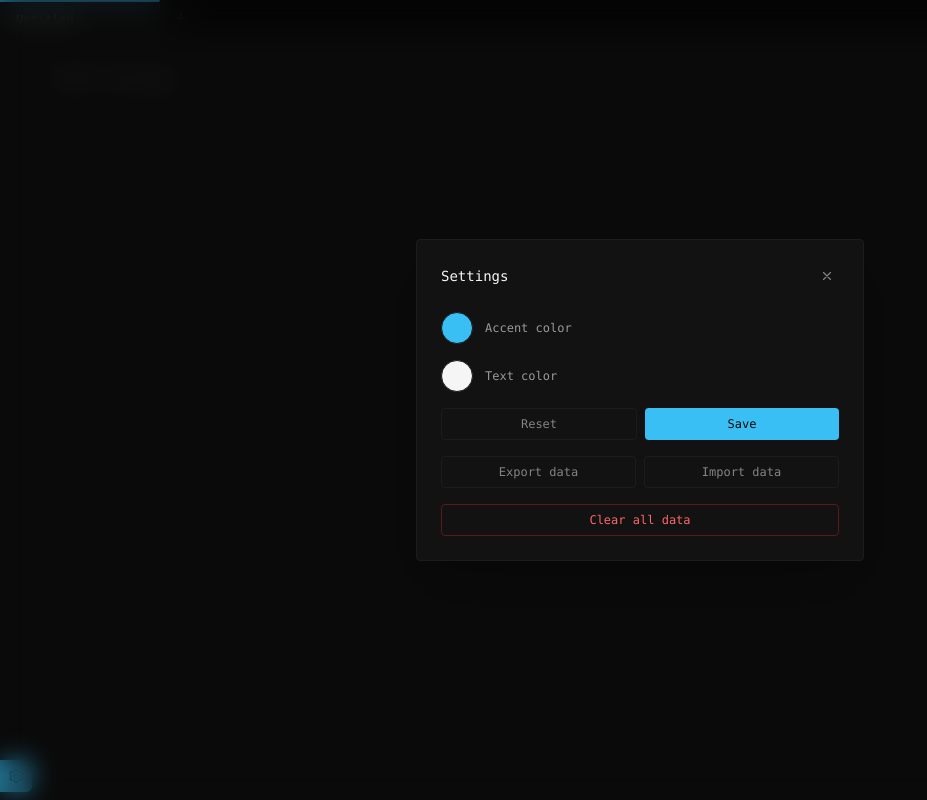
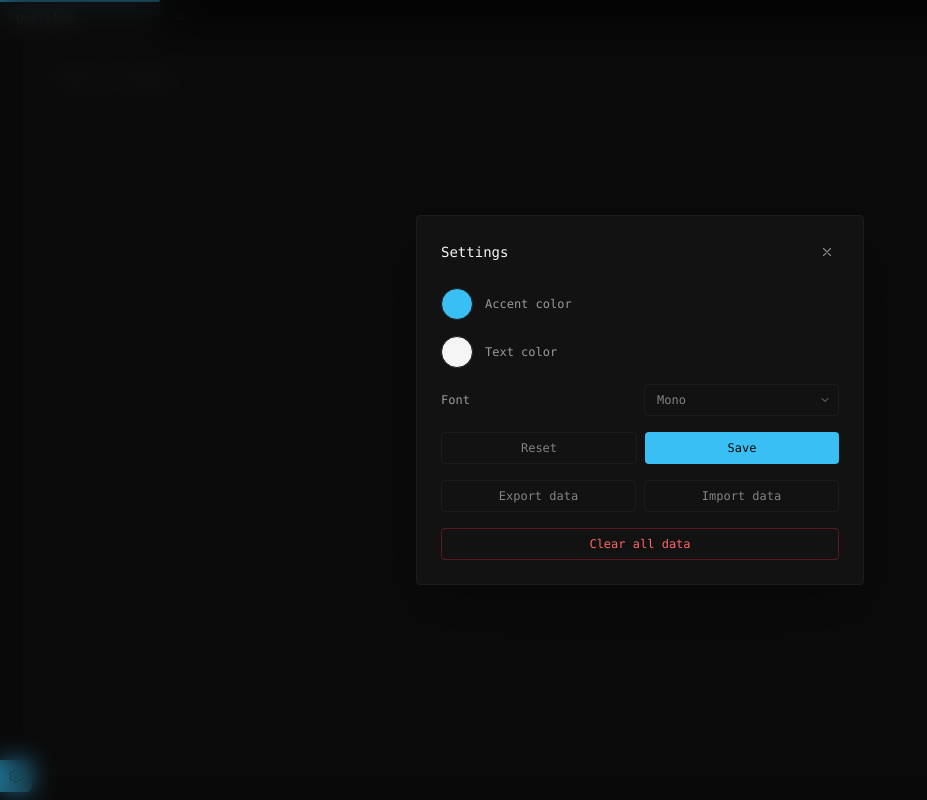
Before and after one commit to masdevan/duhlupa-notecanvas, a Next.js app: page / in a window 1280 px wide. Both pictures are taken after a click on the button 16 px from the left and 776 px from the top of the page. Shown: the whole page, without its empty margins (0-927 px from the left). Built offline with nearby package versions, Linux system fonts and the light colour scheme.

Commit message:
feat: add font family setting with custom select styling

```diff
--- a/app/globals.css
+++ b/app/globals.css
@@ -11,6 +11,7 @@
   --color-tab-bar: #090909;
   --color-tab-active: #121212;
   --color-card: #111111;
+  --font-editor: ui-monospace, SFMono-Regular, Menlo, Consolas, monospace;
 }
 
 @theme inline {
@@ -94,6 +95,14 @@ textarea {
   animation: scale-out 150ms ease-in forwards;
 }
 
+textarea {
+  font-family: var(--font-editor);
+}
+
+select option {
+  cursor: pointer;
+}
+
 .editor-scroll {
   scrollbar-width: thin;
   scrollbar-color: var(--color-edge) transparent;
--- a/components/editor.tsx
+++ b/components/editor.tsx
@@ -107,7 +107,7 @@ export default function Editor({
           value={content}
           onChange={(event) => onChange(event.target.value)}
           style={{ fieldSizing: "content" }}
-          className="w-full resize-none bg-transparent px-3 pb-16 pt-6 font-mono text-sm leading-4 text-foreground caret-accent outline-none placeholder:text-foreground/30 sm:px-6 sm:pb-20 sm:pt-8 sm:text-base sm:leading-5 md:px-10 lg:px-14"
+          className="w-full resize-none bg-transparent px-3 pb-16 pt-6 text-sm leading-4 text-foreground caret-accent outline-none placeholder:text-foreground/30 sm:px-6 sm:pb-20 sm:pt-8 sm:text-base sm:leading-5 md:px-10 lg:px-14"
         />
         <div
           onPointerDown={onHandlePointerDown("left")}
--- /dev/null
+++ b/components/icons/chevron-down.tsx
@@ -0,0 +1,23 @@
+type IconProps = {
+  size?: number;
+  className?: string;
+};
+
+export default function IconChevronDown({ size = 14, className }: IconProps) {
+  return (
+    <svg
+      viewBox="0 0 24 24"
+      fill="none"
+      stroke="currentColor"
+      strokeWidth={2}
+      strokeLinecap="round"
+      strokeLinejoin="round"
+      width={size}
+      height={size}
+      className={className}
+      aria-hidden
+    >
+      <path d="m6 9 6 6 6-6" />
+    </svg>
+  );
+}
--- a/components/settings-modal.tsx
+++ b/components/settings-modal.tsx
@@ -3,6 +3,7 @@
 import { useRef, useState } from "react";
 import ColorPicker from "./color-picker";
 import ConfirmDialog from "./confirm-dialog";
+import IconChevronDown from "./icons/chevron-down";
 import IconClose from "./icons/close";
 import { isValidState } from "../lib/storage";
 import type { AppState } from "../lib/types";
@@ -10,7 +11,9 @@ import type { AppState } from "../lib/types";
 type SettingsModalProps = {
   accentColor: string;
   textColor: string;
+  fontFamily: string;
   onSaveColors: (accent: string, text: string) => void;
+  onFontChange: (font: string) => void;
   onResetAll: () => void;
   onClearAll: () => void;
   onExport: () => void;
@@ -68,7 +71,9 @@ function ColorRow({
 export default function SettingsModal({
   accentColor,
   textColor,
+  fontFamily,
   onSaveColors,
+  onFontChange,
   onResetAll,
   onClearAll,
   onExport,
@@ -82,7 +87,11 @@ export default function SettingsModal({
   const fileInputRef = useRef<HTMLInputElement>(null);
   const [draftAccent, setDraftAccent] = useState(accentColor);
   const [draftText, setDraftText] = useState(textColor);
-  const dirty = draftAccent !== accentColor || draftText !== textColor;
+  const [draftFont, setDraftFont] = useState(fontFamily);
+  const dirty =
+    draftAccent !== accentColor ||
+    draftText !== textColor ||
+    draftFont !== fontFamily;
 
   function close() {
     if (closing) {
@@ -102,6 +111,7 @@ export default function SettingsModal({
 
   function save() {
     onSaveColors(draftAccent, draftText);
+    onFontChange(draftFont);
     close();
   }
 
@@ -109,6 +119,7 @@ export default function SettingsModal({
     onResetAll();
     setDraftAccent("#39bff3");
     setDraftText("#f5f5f5");
+    setDraftFont("mono");
     setDialog(null);
   }
 
@@ -182,6 +193,23 @@ export default function SettingsModal({
             onToggle={() => togglePicker("text")}
             onChange={setDraftText}
           />
+          <div className="flex w-full items-center gap-3">
+            <span className="font-mono text-xs text-foreground/60">Font</span>
+            <div className="relative ml-auto w-[calc(50%-0.25rem)]">
+              <select
+                value={draftFont}
+                onChange={(event) => setDraftFont(event.target.value)}
+                className="h-8 w-full cursor-pointer appearance-none rounded-sm border border-edge bg-transparent pl-3 pr-8 font-mono text-xs text-foreground/50 outline-none transition-colors hover:border-accent hover:text-foreground"
+              >
+                <option value="mono">Mono</option>
+                <option value="sans">Sans</option>
+              </select>
+              <IconChevronDown
+                size={12}
+                className="pointer-events-none absolute right-2 top-1/2 -translate-y-1/2 text-foreground/50"
+              />
+            </div>
+          </div>
           <div className="flex gap-2">
             <button
               onClick={() => setDialog("reset")}
--- a/components/tabs-bar.tsx
+++ b/components/tabs-bar.tsx
@@ -10,22 +10,36 @@ import type { AppState } from "../lib/types";
 
 const DEFAULT_ACCENT = "#39bff3";
 const DEFAULT_TEXT = "#f5f5f5";
+const DEFAULT_FONT = "mono";
+
+const FONT_STACKS: Record<string, string> = {
+  mono: "ui-monospace, SFMono-Regular, Menlo, Consolas, monospace",
+  sans: "var(--font-roboto), Arial, Helvetica, sans-serif",
+};
 
 function applyColors(accent: string, text: string) {
   document.documentElement.style.setProperty("--color-accent", accent);
   document.documentElement.style.setProperty("--color-foreground", text);
 }
 
+function applyFont(font: string) {
+  const stack = FONT_STACKS[font] ?? FONT_STACKS.mono;
+  document.documentElement.style.setProperty("--font-sans", stack);
+  document.documentElement.style.setProperty("--font-mono", stack);
+  document.documentElement.style.setProperty("--font-editor", stack);
+}
+
 export default function TabsBar() {
   const [state, setState] = useState<AppState>(defaultState);
   const [ready, setReady] = useState(false);
   const [settingsOpen, setSettingsOpen] = useState(false);
-  const { tabs, activeId, wrapWidth, accentColor, textColor } = state;
+  const { tabs, activeId, wrapWidth, accentColor, textColor, fontFamily } = state;
   const activeTab = tabs.find((tab) => tab.id === activeId);
 
   useEffect(() => {
     const next = initialState();
     applyColors(next.accentColor, next.textColor);
+    applyFont(next.fontFamily);
     setState(next);
     setReady(true);
   }, []);
@@ -84,12 +98,19 @@ export default function TabsBar() {
     commit({ ...state, accentColor: accent, textColor: text });
   }
 
+  function updateFont(font: string) {
+    applyFont(font);
+    commit({ ...state, fontFamily: font });
+  }
+
   function resetAllSettings() {
     applyColors(DEFAULT_ACCENT, DEFAULT_TEXT);
+    applyFont(DEFAULT_FONT);
     commit({
       ...state,
       accentColor: DEFAULT_ACCENT,
       textColor: DEFAULT_TEXT,
+      fontFamily: DEFAULT_FONT,
       wrapWidth: null,
     });
   }
@@ -99,6 +120,7 @@ export default function TabsBar() {
       localStorage.removeItem("duhlupa-tabs");
     } catch {}
     applyColors(DEFAULT_ACCENT, DEFAULT_TEXT);
+    applyFont(DEFAULT_FONT);
     setState(defaultState());
   }
 
@@ -116,6 +138,7 @@ export default function TabsBar() {
 
   function importData(data: AppState) {
     applyColors(data.accentColor, data.textColor);
+    applyFont(data.fontFamily);
     setState(data);
     saveState(data);
   }
@@ -145,7 +168,9 @@ export default function TabsBar() {
         <SettingsModal
           accentColor={accentColor}
           textColor={textColor}
+          fontFamily={fontFamily}
           onSaveColors={updateColors}
+          onFontChange={updateFont}
           onResetAll={resetAllSettings}
           onClearAll={clearAllData}
           onExport={exportData}
--- a/lib/storage.ts
+++ b/lib/storage.ts
@@ -21,7 +21,8 @@ export function isValidState(value: unknown): value is AppState {
     typeof s.counter === "number" &&
     (typeof s.wrapWidth === "number" || s.wrapWidth === null) &&
     typeof s.accentColor === "string" &&
-    typeof s.textColor === "string"
+    typeof s.textColor === "string" &&
+    typeof s.fontFamily === "string"
   );
 }
 
@@ -39,6 +40,7 @@ export function defaultState(): AppState {
     wrapWidth: null,
     accentColor: "#39bff3",
     textColor: "#f5f5f5",
+    fontFamily: "mono",
   };
 }
 
--- a/lib/types.ts
+++ b/lib/types.ts
@@ -10,4 +10,5 @@ export type AppState = {
   wrapWidth: number | null;
   accentColor: string;
   textColor: string;
+  fontFamily: string;
 };
--- a/public/init.js
+++ b/public/init.js
@@ -8,5 +8,15 @@ try {
     if (typeof d.textColor === "string") {
       document.documentElement.style.setProperty("--color-foreground", d.textColor);
     }
+    if (typeof d.fontFamily === "string") {
+      var stacks = {
+        mono: "ui-monospace, SFMono-Regular, Menlo, Consolas, monospace",
+        sans: "var(--font-roboto), Arial, Helvetica, sans-serif"
+      };
+      var stack = stacks[d.fontFamily] || stacks.mono;
+      document.documentElement.style.setProperty("--font-sans", stack);
+      document.documentElement.style.setProperty("--font-mono", stack);
+      document.documentElement.style.setProperty("--font-editor", stack);
+    }
   }
 } catch (e) {}
```
Also changed, not shown: 1 other file (tests, documents, lock files or other folders).
